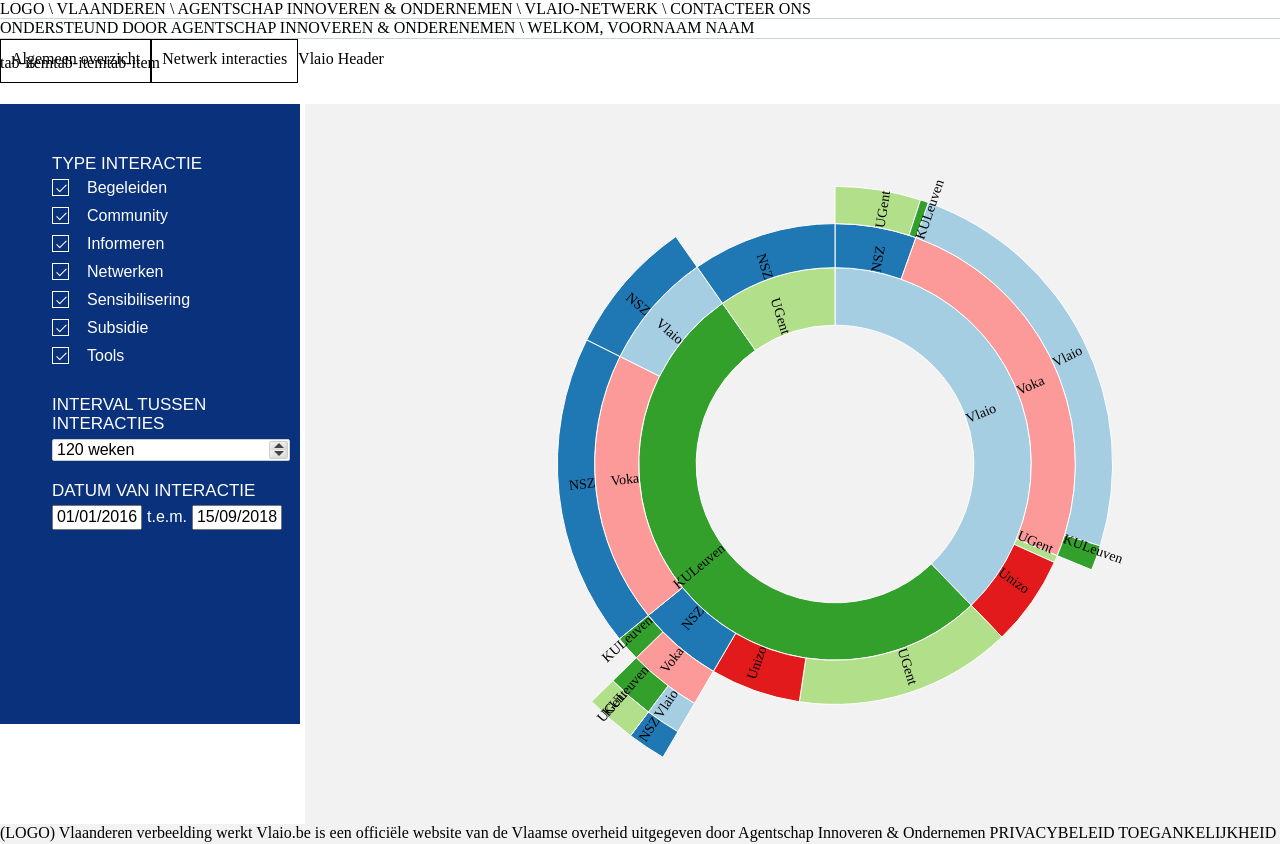
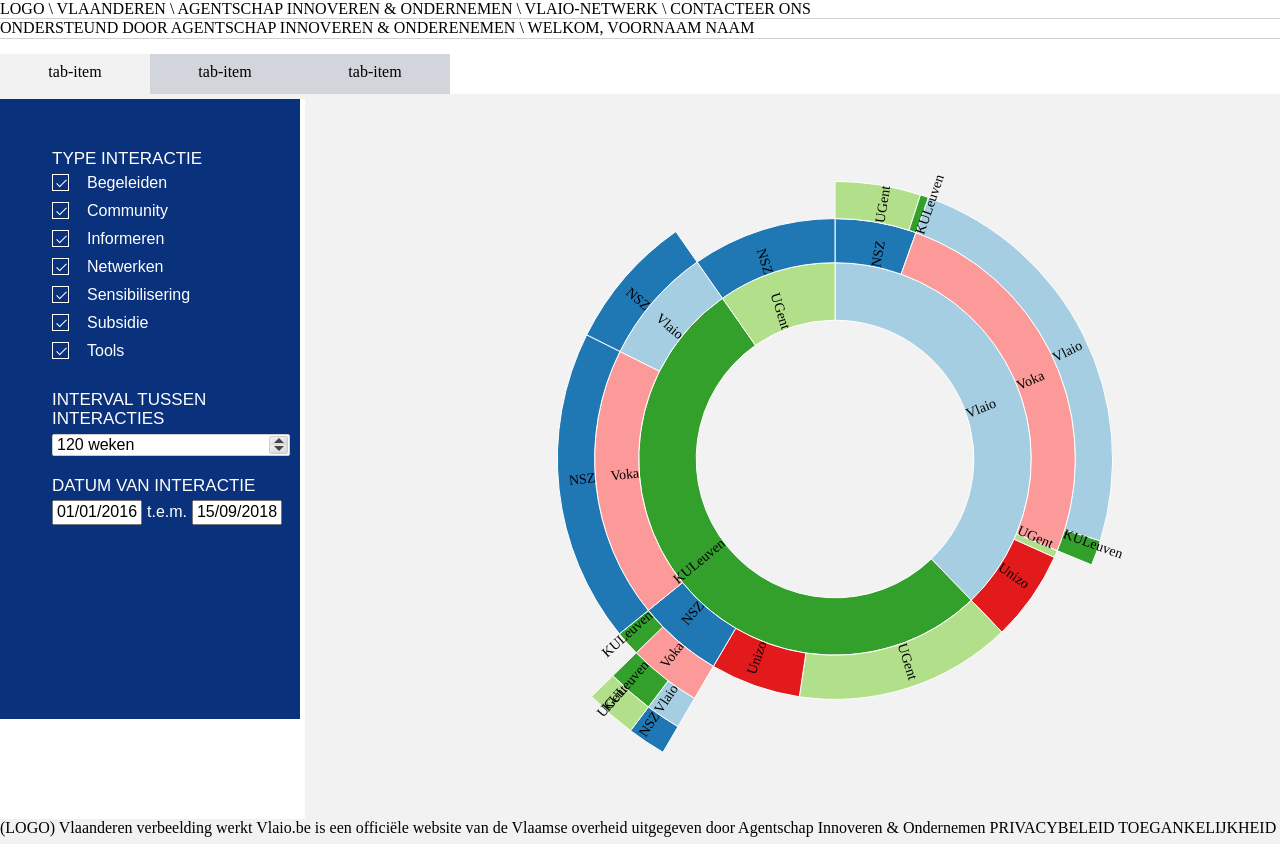
Before and after one commit to oSoc18/vlaio-network-frontend, a React (Create React App) app: page /sunburst in a window 1280 px wide. Shown: the top 844 px of the page. Built offline with nearby package versions, Linux system fonts and the light colour scheme; no server answers; a web font is replaced by a local one.

Commit message:
Tabs mainlayout

```diff
--- a/src/assets/styles/mainlayouttabs.css
+++ b/src/assets/styles/mainlayouttabs.css
@@ -1,7 +1,8 @@
 .main-layout-tabs {
   margin-top: 1.0rem;
   background-color: #FFFFFF;
-  height: 5.0rem;
+  height: 4.5rem;
+  border-bottom: solid 0.5rem #F2F2F2;
 }
 
 .main-layout-tabs .tab {
--- a/src/components/Header.jsx
+++ b/src/components/Header.jsx
@@ -7,9 +7,9 @@
   <header className="vlaio-header">
     <div className="top-header-bar">LOGO \ VLAANDEREN \ AGENTSCHAP INNOVEREN & ONDERNEMEN \ VLAIO-NETWERK \ CONTACTEER ONS</div>
     <div className="top-header-bar">ONDERSTEUND DOOR AGENTSCHAP INNOVEREN & ONDERENEMEN  \  WELKOM, VOORNAAM NAAM</div>
-    <Link to="/index"><div className="demo-button">Algemeen overzicht</div></Link>
+    {/* <Link to="/index"><div className="demo-button">Algemeen overzicht</div></Link>
     <Link to="/sunburst"><div className="demo-button">Netwerk interacties</div></Link>
-    Vlaio Header
+    Vlaio Header */}
   </header>
 );
 
--- a/src/components/MainLayoutTabs.jsx
+++ b/src/components/MainLayoutTabs.jsx
@@ -1,14 +1,18 @@
-import React from 'react';
+import React, { Component } from 'react';
 import Tab from './UI/Tab';
 import '../assets/styles/mainlayouttabs.css';
 
 
-const MainLayoutTabs = () => (
-  <div className="main-layout-tabs">
-    <Tab />
-    <Tab />
-    <Tab />
-  </div>
-);
+class MainLayoutTabs extends Component {
+  render() {
+    return (
+      <div className="main-layout-tabs">
+          <Tab selected />
+          <Tab />
+          <Tab />
+        </div>
+    );
+  }
+}
 
 export default MainLayoutTabs;
--- a/src/components/SideBar.jsx
+++ b/src/components/SideBar.jsx
@@ -3,11 +3,6 @@
 import TimeBetween from './UI/TimeBetween';
 import TimeBetweenDates from './UI/TimeBetweenDates';
 import '../assets/styles/sidebar.css';
-
-/**
- *    TODO: get sidenav based on the type of shown visualisation
- *    (overview, network of interactions,recommendations)
- */
 
 let selected = ['Begeleiden', 'Community', 'Informeren', 'Netwerken', 'Sensibilisering', 'Subsidie', 'Tools'];
 
--- /dev/null
+++ b/src/components/UI/Tab.css
@@ -0,0 +1,11 @@
+.tab {
+  background-color: #D2D5DC;
+  height: 4.0rem;
+  min-width: 15.0rem;
+  text-align: center;
+  line-height: 3.5rem;
+}
+
+.tab.selected {
+  background-color: #F2F2F2;
+}
--- a/src/components/UI/Tab.jsx
+++ b/src/components/UI/Tab.jsx
@@ -1,9 +1,20 @@
 import React from 'react';
+import PropTypes from 'prop-types';
+import './Tab.css';
 
-const Tab = () => (
-  <div className="tab">
-    tab-item
+const Tab = props => (
+  <div className={props.selected === true ? 'tab selected' : 'tab'}>
+    {props.name}
   </div>
 );
 
+Tab.propTypes = {
+  name: PropTypes.string,
+  selected: PropTypes.bool
+};
+
+Tab.defaultProps = {
+  name: 'tab-item',
+  selected: false
+};
 export default Tab;
```
